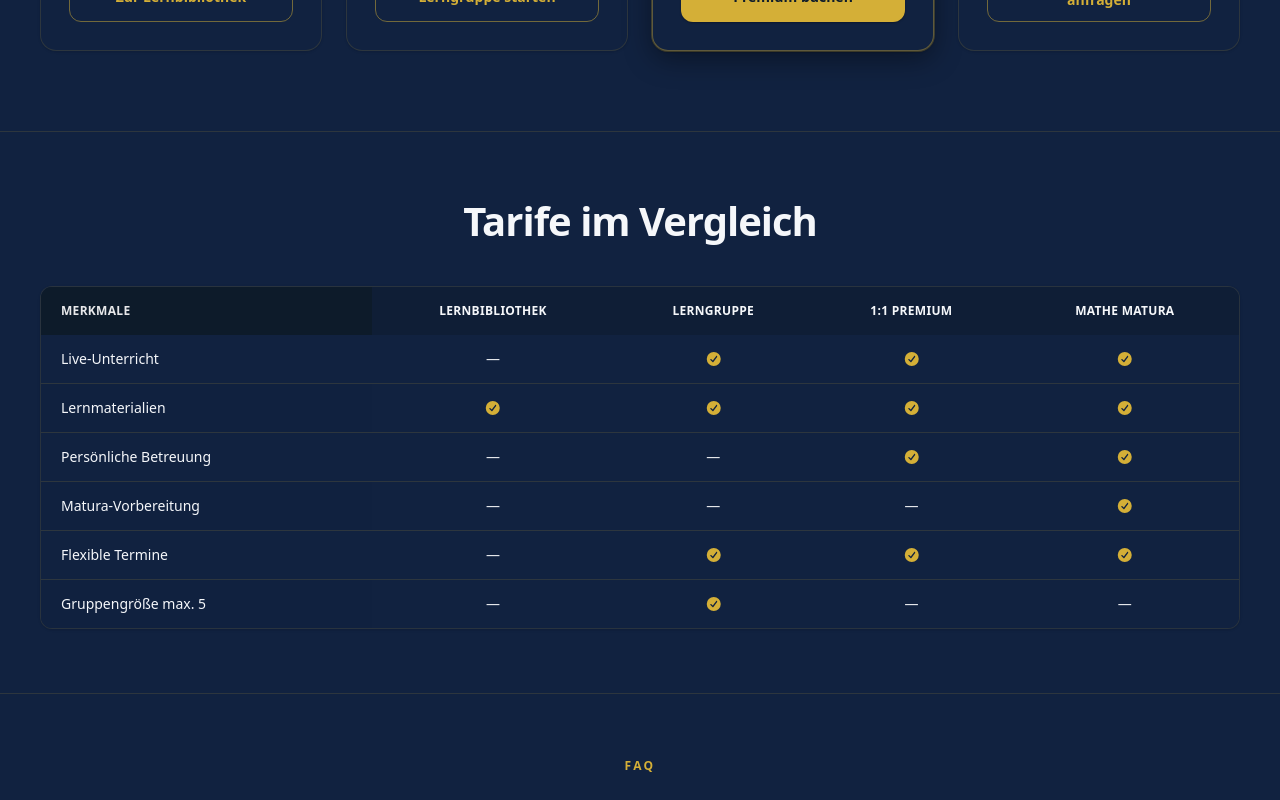
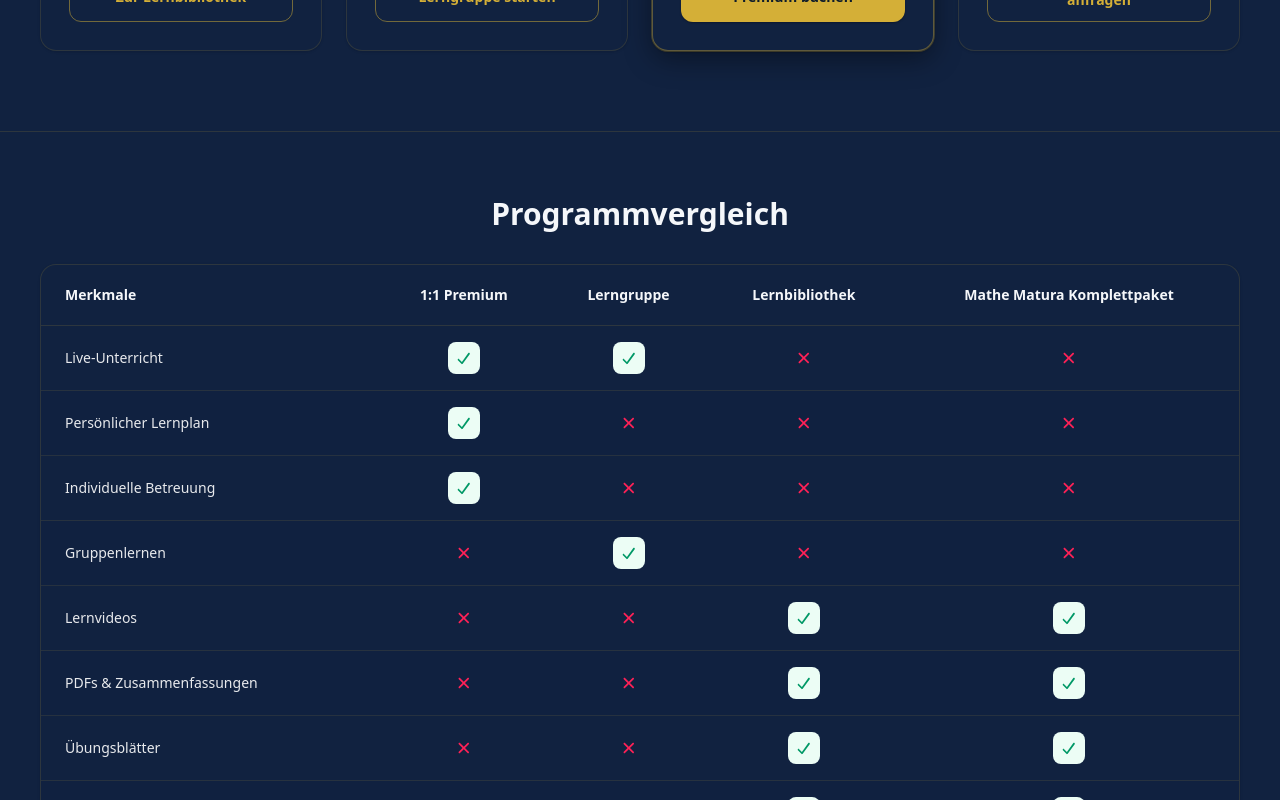
Before and after one commit to owiekelvin3-cpu/NextGrades, a Next.js app in the folder nextgrades-app/: page /pricing in a window 1280 px wide. Shown: the part 1700-2500 px from the top of the page. Built offline with nearby package versions, Linux system fonts and the light colour scheme; no server answers; the database is empty.

Commit message:
Fix Vercel build and align program comparison with owner PDF.
Remove unsupported lucide social icons that broke production builds, reuse the programmes comparison table on pricing, and rename the Matura card to Mathe Matura Komplettpaket.

Co-authored-by: Cursor <cursoragent@cursor.com>

```diff
--- a/nextgrades-app/src/app/pricing/page.tsx
+++ b/nextgrades-app/src/app/pricing/page.tsx
@@ -5,7 +5,11 @@ import { useRouter } from "next/navigation";
 import Navbar from "@/components/Navbar";
 import Footer from "@/components/Footer";
 import { PricingPlanCard, type PricingPlanCardPlan } from "@/components/pricing/PricingPlanCard";
-import { PricingCompareMobile } from "@/components/pricing/PricingCompareMobile";
+import {
+  ProgramCompareTable,
+  type ProgramCompareHeaders,
+  type ProgramCompareRow,
+} from "@/components/programs/ProgramCompareTable";
 import { MarketingCtaButtons } from "@/components/premium/MarketingCtaButtons";
 import { SectionHeader } from "@/components/premium/SectionHeader";
 import { MarketingImage } from "@/components/marketing/MarketingImage";
@@ -25,14 +29,6 @@ import {
 import { cn } from "@/lib/utils";
 import { section } from "@/lib/premium/tokens";
 import { useMarketingTheme } from "@/lib/marketing-theme";
-
-type CompareRow = {
-  label: string;
-  library?: string | boolean;
-  group?: string | boolean;
-  premium?: string | boolean;
-  matura?: string | boolean;
-};
 
 type PlanAction = "checkout" | "resources" | "consultation";
 
@@ -60,16 +56,6 @@ function checkoutPlanId(planId: string): string {
   return planId;
 }
 
-function CompareCell({ value }: { value: string | boolean | undefined }) {
-  if (value === true) {
-    return <CheckCircle2 className="mx-auto h-4 w-4 text-[#D4AF37]" aria-hidden />;
-  }
-  if (value === false || value === undefined) {
-    return <span className="text-on-navy-muted" aria-hidden>—</span>;
-  }
-  return <span className="text-xs text-gray-600 sm:text-sm">{value}</span>;
-}
-
 function PricingContent() {
   const [loadingPlan, setLoadingPlan] = useState<string | null>(null);
   const [openFaq, setOpenFaq] = useState<number | null>(0);
@@ -85,16 +71,25 @@ function PricingContent() {
   const faqsRaw = useLocalizedContent<{ question: string; answer: string }[]>("pricingPage.faqs");
   const faqs = Array.isArray(faqsRaw) ? faqsRaw : [];
 
-  const compareRows = useLocalizedContent<CompareRow[]>("pricingPage.compareRows");
-  const compareHeaders = useLocalizedContent<Record<string, string>>("pricingPage.compareHeaders");
+  const compareRows = useLocalizedContent<ProgramCompareRow[]>("programsPage.compareRows");
+  const compareHeadersRaw = useLocalizedContent<ProgramCompareHeaders>("programsPage.compareHeaders");
+  const compareHeaders: ProgramCompareHeaders =
+    compareHeadersRaw && typeof compareHeadersRaw === "object" && "features" in compareHeadersRaw
+      ? compareHeadersRaw
+      : {
+          features: "Merkmale",
+          oneOnOne: "1:1 Premium",
+          group: "Lerngruppe",
+          library: "Lernbibliothek",
+          math: "Mathe Matura Komplettpaket",
+        };
+  const safeCompareRows = Array.isArray(compareRows) ? compareRows : [];
+
   const planActions = useLocalizedContent<Record<string, string>>("pricingPage.planActions");
   const statsRaw = useLocalizedContent<PricingStat[]>("pricingPage.stats");
   const stats = Array.isArray(statsRaw) ? statsRaw : [];
   const ctaTagsRaw = useLocalizedContent<string[]>("pricingPage.finalCtaTags");
   const ctaTags = Array.isArray(ctaTagsRaw) ? ctaTagsRaw : [];
-
-  const safeCompareHeaders =
-    compareHeaders && typeof compareHeaders === "object" ? compareHeaders : {};
 
   const handlePlanSelect = async (plan: PricingPlanCardPlan) => {
     const action = planActionType(plan.id);
@@ -126,8 +121,6 @@ function PricingContent() {
       setLoadingPlan(null);
     }
   };
-
-  const planColumns = plans.map((p) => p.id);
 
   return (
     <div className={cn("marketing-page-root flex min-h-screen flex-col overflow-x-hidden", mt.page)}>
@@ -250,71 +243,15 @@ function PricingContent() {
         </section>
 
         {/* Comparison */}
-        {Array.isArray(compareRows) && compareRows.length > 0 && (
-          <section className={cn("border-t border-[var(--border-default)] py-10 sm:py-14 md:py-16", mt.section)}>
-            <div className={section.container}>
-              <SectionHeader
-                title={t("pricing.compareTitle")}
-                align="center"
-                className="!mb-6 sm:!mb-8 md:!mb-10"
-              />
-
-              <p className="mb-2 text-right text-xs text-[var(--text-muted)] md:hidden">
-                ← {t("marketingNav.scrollHint", { defaultValue: "Scroll horizontally to compare" })} →
-              </p>
-
-              <PricingCompareMobile
-                rows={compareRows}
-                planColumns={planColumns}
-                headers={safeCompareHeaders}
-              />
-
-              <div className={cn("responsive-table-wrap hidden rounded-xl shadow-sm md:block", mt.tableWrap)}>
-                <table className="w-full min-w-[560px] border-collapse text-left text-sm">
-                  <thead>
-                    <tr className="bg-[var(--brand-navy)] text-white dark:bg-[var(--surface-subtle)] dark:text-[var(--foreground)]">
-                      <th className="sticky left-0 z-10 bg-[#0D1B2A] px-4 py-3.5 text-left text-xs font-semibold uppercase tracking-wide text-on-navy-muted sm:px-5 sm:py-4">
-                        {safeCompareHeaders.features ?? "Merkmale"}
-                      </th>
-                      {planColumns.map((col) => (
-                        <th
-                          key={col}
-                          className="px-3 py-3.5 text-center text-[10px] font-semibold uppercase tracking-wide sm:px-4 sm:py-4 sm:text-xs"
-                        >
-                          {safeCompareHeaders[col] ?? col}
-                        </th>
-                      ))}
-                    </tr>
-                  </thead>
-                  <tbody>
-                    {compareRows.map((row, i) => (
-                      <tr
-                        key={row.label}
-                        className={cn(
-                          "border-b border-[var(--border-default)] last:border-0",
-                          i % 2 === 1 && "bg-[var(--surface-muted)]/60"
-                        )}
-                      >
-                        <td
-                          className={cn(
-                            "sticky left-0 z-10 px-4 py-3 font-medium text-[var(--foreground)] sm:px-5 sm:py-3.5",
-                            i % 2 === 1 ? "bg-[var(--surface-muted)]/60" : "bg-[var(--card-background)]"
-                          )}
-                        >
-                          {row.label}
-                        </td>
-                        {planColumns.map((col) => (
-                          <td key={col} className="px-3 py-3 text-center sm:px-4 sm:py-3.5">
-                            <CompareCell value={row[col as keyof CompareRow] as string | boolean | undefined} />
-                          </td>
-                        ))}
-                      </tr>
-                    ))}
-                  </tbody>
-                </table>
-              </div>
-            </div>
-          </section>
+        {safeCompareRows.length > 0 && (
+          <ProgramCompareTable
+            title={t("programsPage.compareTitle", { defaultValue: "Programmvergleich" })}
+            headers={compareHeaders}
+            rows={safeCompareRows}
+            partialLabel={t("programsPage.comparePartial", { defaultValue: "Teilweise" })}
+            scrollHint={`← ${t("marketingNav.scrollHint", { defaultValue: "Scroll horizontally to compare" })} →`}
+            className={cn("border-t border-[var(--border-default)]", mt.section)}
+          />
         )}
 
         {/* FAQ */}
--- a/nextgrades-app/src/components/Footer.tsx
+++ b/nextgrades-app/src/components/Footer.tsx
@@ -5,9 +5,6 @@ import Link from "next/link";
 import { useTranslation } from "react-i18next";
 import {
   ArrowUp,
-  Facebook,
-  Instagram,
-  Linkedin,
   Mail,
   MessageCircle,
   Phone,
@@ -43,24 +40,37 @@ const helpfulLinks = [
   { href: "/imprint", key: "footer.imprint" },
 ] as const;
 
-const SOCIAL_ICONS = [
-  { id: "instagram" as const, icon: Instagram, label: "Instagram" },
-  { id: "facebook" as const, icon: Facebook, label: "Facebook" },
-  { id: "linkedin" as const, icon: Linkedin, label: "LinkedIn" },
-  { id: "whatsapp" as const, icon: MessageCircle, label: "WhatsApp" },
-] as const;
+type FooterSocialLink = {
+  id: string;
+  href: string;
+  label: string;
+  external: boolean;
+  icon: "whatsapp" | "email";
+};
 
 export default function Footer() {
   const { t } = useTranslation();
   const consent = useConsentOptional();
 
-  const socialLinks = [
-    ...SOCIAL_ICONS.flatMap(({ id, icon, label }) => {
-      const href = COMPANY_SOCIAL[id];
-      if (!href) return [];
-      return [{ id, href, icon, label, external: true as const }];
-    }),
-    { id: "email", href: COMPANY_MAILTO, icon: Mail, label: "E-Mail", external: false as const },
+  const socialLinks: FooterSocialLink[] = [
+    ...(COMPANY_SOCIAL.whatsapp
+      ? [
+          {
+            id: "whatsapp",
+            href: COMPANY_SOCIAL.whatsapp,
+            label: "WhatsApp",
+            external: true,
+            icon: "whatsapp" as const,
+          },
+        ]
+      : []),
+    {
+      id: "email",
+      href: COMPANY_MAILTO,
+      label: "E-Mail",
+      external: false,
+      icon: "email" as const,
+    },
   ];
 
   return (
@@ -151,7 +161,7 @@ export default function Footer() {
           data-animate="fadeIn"
         >
           <nav className="flex flex-wrap items-center justify-center gap-2.5" aria-label="Social media">
-            {socialLinks.map(({ id, href, icon: Icon, label, external }) => (
+            {socialLinks.map(({ id, href, label, external, icon }) => (
               <a
                 key={id}
                 href={href}
@@ -159,7 +169,11 @@ export default function Footer() {
                 className="footer-social-icon"
                 aria-label={label}
               >
-                <Icon className="h-4 w-4" aria-hidden />
+                {icon === "whatsapp" ? (
+                  <MessageCircle className="h-4 w-4" aria-hidden />
+                ) : (
+                  <Mail className="h-4 w-4" aria-hidden />
+                )}
               </a>
             ))}
           </nav>
```
Also changed, not shown: nextgrades-app/src/locales/de/site.json, nextgrades-app/src/locales/en/site.json.
